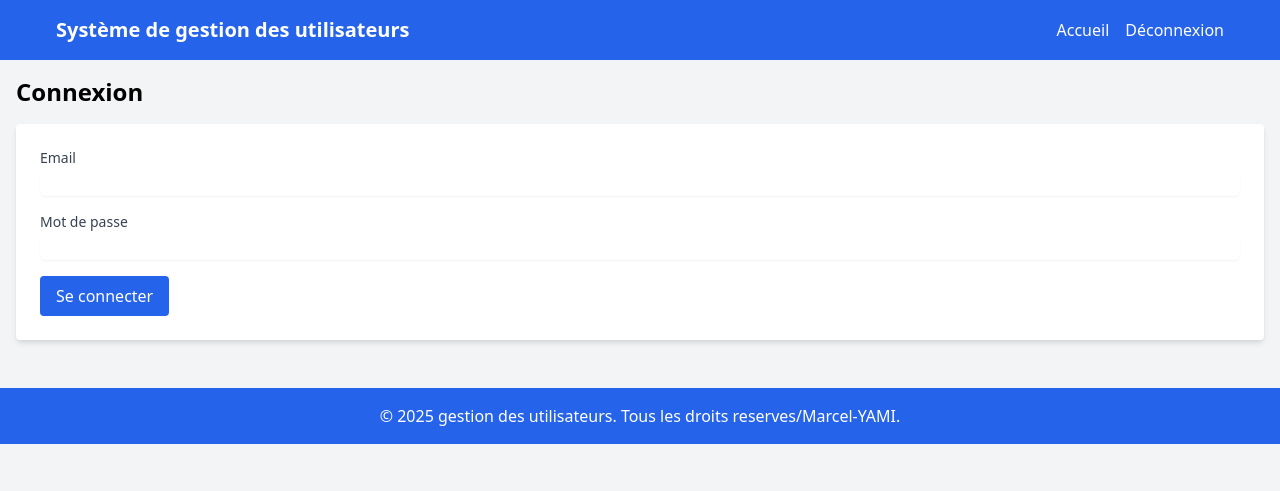
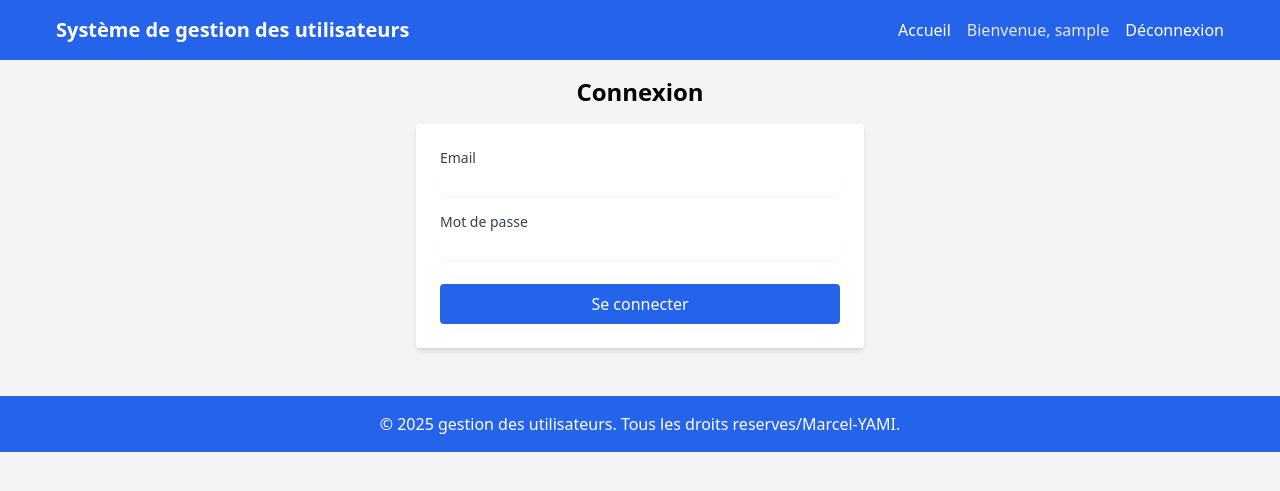
Before and after one commit to Marcel-yt/Brief_Projet3_Marcel_YAMI, a PHP site: page /php-mvc-user-management/app/views/auth/login.php in a window 1280 px wide. Shown: the top 491 px of the page. Run offline with PHP 8.4, Linux system fonts and the light colour scheme; the visitor is signed in with stand-in values (Sample User, id 1).

Commit message:
version 1.2 : ajout du nom d'utilisateur connecter dans le header

```diff
--- a/app/views/auth/login.php
+++ b/app/views/auth/login.php
@@ -3,7 +3,7 @@ require_once __DIR__ . '/../../../configs/config.php';
 session_start();
 
 if ($_SERVER['REQUEST_METHOD'] == 'POST') {
-    $email = $_POST['email'];
+    $email = trim($_POST['email']);
     $password = $_POST['password'];
 
     $stmt = $pdo->prepare("SELECT * FROM users WHERE email = ?");
@@ -17,6 +17,7 @@ if ($_SERVER['REQUEST_METHOD'] == 'POST') {
         } else {
             $_SESSION['user_id'] = $user['id_users'];
             $_SESSION['role'] = $user['id_roles'];
+            $_SESSION['username'] = $user['username']; // Ajout du nom d'utilisateur
 
             // Enregistrer l'heure de connexion
             $stmt = $pdo->prepare("INSERT INTO sessions (id_users) VALUES (?)");
@@ -47,6 +48,9 @@ if (isset($_GET['error'])) {
         case 'session_expired':
             $error = "Votre session a expiré. Veuillez vous reconnecter.";
             break;
+        case 'auth_required':
+            $error = "Veuillez vous connecter pour accéder à cette page.";
+            break;
     }
 }
 ?>
@@ -54,7 +58,7 @@ if (isset($_GET['error'])) {
 <?php include '../layouts/header.php'; ?>
 
 <main class="container mx-auto p-4">
-    <h2 class="text-2xl font-bold mb-4">Connexion</h2>
+    <h2 class="text-2xl font-bold mb-4 text-center">Connexion</h2>
 
     <?php if (isset($error)): ?>
         <div class="bg-red-100 border border-red-400 text-red-700 px-4 py-3 rounded relative mb-4" role="alert">
@@ -62,16 +66,27 @@ if (isset($_GET['error'])) {
         </div>
     <?php endif; ?>
 
-    <form action="login.php" method="POST" class="bg-white p-6 rounded shadow-md">
+    <form action="login.php" method="POST" class="bg-white p-6 rounded shadow-md max-w-md mx-auto">
         <div class="mb-4">
             <label for="email" class="block text-sm font-medium text-gray-700">Email</label>
-            <input type="email" name="email" id="email" class="mt-1 block w-full rounded-md border-gray-300 shadow-sm" required>
+            <input type="email"
+                   name="email"
+                   id="email"
+                   class="mt-1 block w-full rounded-md border-gray-300 shadow-sm focus:border-blue-500 focus:ring-blue-500"
+                   required>
         </div>
-        <div class="mb-4">
+        <div class="mb-6">
             <label for="password" class="block text-sm font-medium text-gray-700">Mot de passe</label>
-            <input type="password" name="password" id="password" class="mt-1 block w-full rounded-md border-gray-300 shadow-sm" required>
+            <input type="password"
+                   name="password"
+                   id="password"
+                   class="mt-1 block w-full rounded-md border-gray-300 shadow-sm focus:border-blue-500 focus:ring-blue-500"
+                   required>
         </div>
-        <button type="submit" class="bg-blue-600 hover:bg-blue-700 text-white px-4 py-2 rounded">Se connecter</button>
+        <button type="submit"
+                class="w-full bg-blue-600 hover:bg-blue-700 text-white px-4 py-2 rounded transition duration-150 ease-in-out">
+            Se connecter
+        </button>
     </form>
 </main>
 
--- a/app/views/auth/register.php
+++ b/app/views/auth/register.php
@@ -22,8 +22,8 @@ if ($_SERVER['REQUEST_METHOD'] == 'POST') {
 <?php include '../layouts/header.php'; ?>
 
 <main class="container mx-auto p-4 ">
-    <h2 class="text-2xl font-bold mb-4 ">Inscription</h2>
-    <form action="register.php" method="POST" class="bg-white p-6 rounded shadow-md">
+    <h2 class="text-2xl font-bold mb-4 text-center ">Inscription</h2>
+    <form action="register.php" method="POST" class="bg-white p-6 rounded shadow-md max-w-md mx-auto">
         <div class="mb-4">
             <label for="username" class="block text-sm font-medium text-gray-700">Nom d'utilisateur</label>
             <input type="text" name="username" id="username" class="mt-1 block w-full border" required>
--- a/app/views/layouts/header.php
+++ b/app/views/layouts/header.php
@@ -11,9 +11,10 @@
         <div class="container mx-auto flex justify-between items-center px-10">
             <h1 class="text-xl font-bold">Système de gestion des utilisateurs</h1>
             <nav>
-                <ul class="flex space-x-4">
+                <ul class="flex space-x-4 items-center">
                     <li><a href="/php-mvc-user-management/public/index.php" class="hover:underline">Accueil</a></li>
                     <?php if (isset($_SESSION['user_id'])): ?>
+                        <li><span class="text-gray-200">Bienvenue, <?php echo htmlspecialchars($_SESSION['username'] ?? 'Utilisateur'); ?></span></li>
                         <li><a href="/php-mvc-user-management/app/views/auth/logout.php" class="hover:underline">Déconnexion</a></li>
                     <?php else: ?>
                         <li><a href="/php-mvc-user-management/app/views/auth/login.php" class="hover:underline">Connexion</a></li>
```
